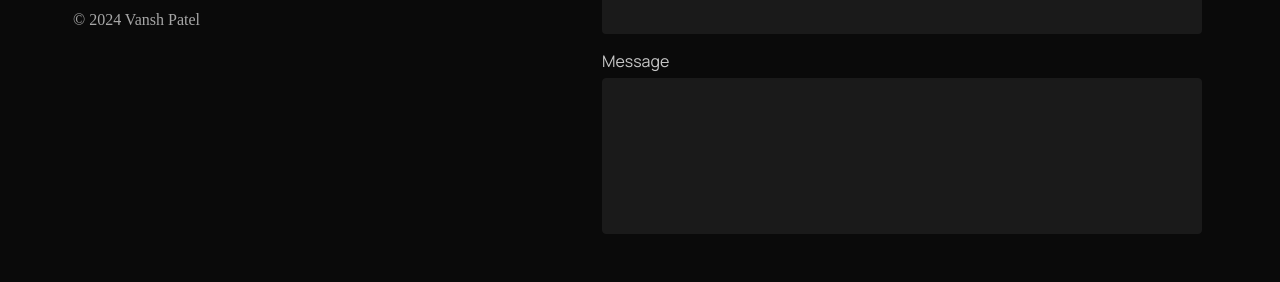
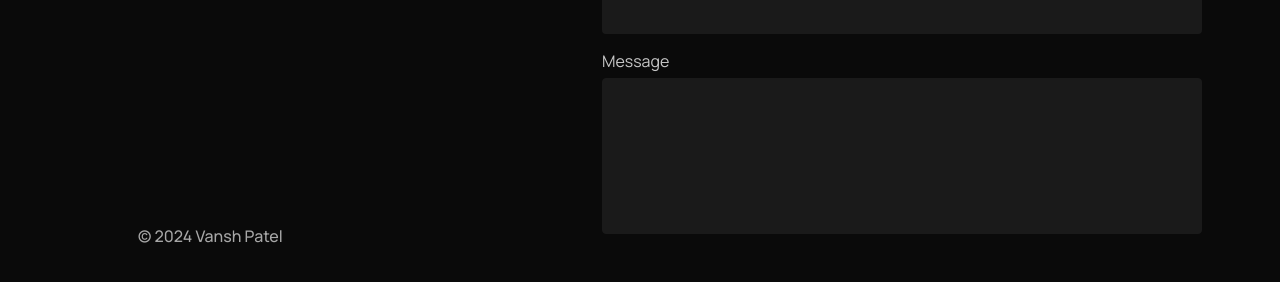
Before and after one commit to patel-vansh1607/capstone-project-mod-1, a website: page index.html in a window 1280 px wide. Shown: the part 4432-4714 px from the top of the page. Drawn offline with Linux system fonts and the light colour scheme.

Commit message:
styling footer

```diff
--- a/Styles/index.css
+++ b/Styles/index.css
@@ -807,6 +807,13 @@ input[type=text], select, textarea {
 
 .footer-bottom{
   color: #a7a7a7;
+  font-family: "Manrope";
+  font-size: 16px;
+  font-weight: 500;
+  width: 160px;
+  height: 26px;
+  margin-left:65px;
+  margin-top: 230px;
 }
 
 
```
